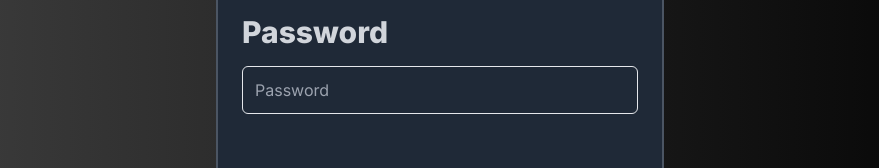
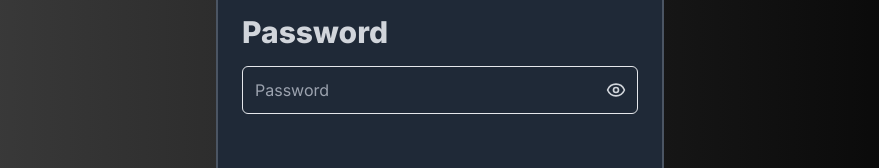
Before and after one commit to Abdulgsk/GPAcalculator-NextJs-TypeScript, a Next.js app: page /login in a window 1280 px wide. Shown: the part 328-496 px from the top of the page, without its empty margins (200-1079 px from the left). Built offline with nearby package versions, Linux system fonts and the light colour scheme; a web font is replaced by a local one.

Commit message:
final changes to upload

```diff
--- a/package.json
+++ b/package.json
@@ -9,6 +9,7 @@
     "lint": "next lint"
   },
   "dependencies": {
+    "lucide-react": "^0.453.0",
     "mongoose": "^8.7.1",
     "next": "14.2.14",
     "react": "^18",
--- a/src/app/UserName/page.tsx
+++ b/src/app/UserName/page.tsx
@@ -31,9 +31,18 @@ function UserNameContent() {
 
 export default function UserName() {
   return (
-    <div className="h-screen w-screen flex justify-center items-center">
+    <div className="h-screen w-screen flex justify-center items-center sm:p-3">
       <div className="w-full max-w-lg mx-auto border-2 border-gray-600 flex flex-col justify-center items-start p-4 md:p-8 bg-gray-800 rounded-lg">
-        <Suspense fallback={<p>Loading...</p>}>
+        <Suspense fallback={
+           <div className="flex items-center justify-center h-screen bg-gradient-to-r from-graycustom to-black">
+           <div className="flex items-center space-x-2 mt-5">
+             <div className="w-5 h-5 bg-white rounded-full animate-bounce" />
+             <div className="w-5 h-5 bg-white rounded-full animate-bounce delay-1000" />
+             <div className="w-5 h-5 bg-white rounded-full animate-bounce delay-700" />
+           </div>
+           <p className="mt-4 text-white text-2xl font-semibold px-2">Loading...</p>
+         </div>
+          }>
           <UserNameContent />
         </Suspense>
       </div>
--- a/src/app/api/login/route.ts
+++ b/src/app/api/login/route.ts
@@ -2,14 +2,18 @@ import { dbConnect } from "@/app/_lib/mongoose";
 import User from "@/app/models/user";
 import { NextResponse } from "next/server";
 
-
-export async function POST(request : Request) {
+export async function POST(request: Request) {
   try {
     const { name, password } = await request.json();
 
+
+    const trimmedName = name.trim();
+    const trimmedPassword = password.trim();
+
     await dbConnect();
 
-        const user = await User.findOne({ name });
+    const user = await User.findOne({ name: trimmedName });
+
     if (!user) {
       return NextResponse.json(
         { message: "User not found" },
@@ -17,8 +21,7 @@ export async function POST(request : Request) {
       );
     }
 
-      if(password !== user.password)
-      {
+    if (trimmedPassword !== user.password) {
       return NextResponse.json(
         { message: "Invalid password" },
         { status: 401 }
@@ -26,10 +29,9 @@ export async function POST(request : Request) {
     }
 
     return NextResponse.json(
-        { message: "Login successful" , userId: user._id},
+      { message: "Login successful", userId: user._id },
       { status: 200 }
     );
-
   } catch (error) {
     console.error("Login error:", error);
     return NextResponse.json(
--- a/src/app/api/userName/route.ts
+++ b/src/app/api/userName/route.ts
@@ -6,17 +6,21 @@ export async function POST(request: Request) {
   try {
     const { name, password } = await request.json();
 
+    // Trim spaces from name and password
+    const trimmedName = name.trim();
+    const trimmedPassword = password.trim();
 
     await dbConnect();
 
-      const existingUser = await User.findOne({ name });
+    const existingUser = await User.findOne({ name: trimmedName });
     if (existingUser) {
       return NextResponse.json(
         { message: "User already exists" },
         { status: 409 }
       );
     }
-      const newUser = await  User.create({ name, password});
+
+    const newUser = await User.create({ name: trimmedName, password: trimmedPassword });
 
     return NextResponse.json(
       { message: "User Successfully Created", userId: newUser._id },
--- a/src/app/login/page.tsx
+++ b/src/app/login/page.tsx
@@ -2,6 +2,7 @@
 import Link from "next/link";
 import { useRouter } from "next/navigation";
 import { useState } from "react";
+import { Eye, EyeOff } from "lucide-react";
 
 export default function Home() {
   const router = useRouter();
@@ -9,6 +10,7 @@ export default function Home() {
   const [name, setName] = useState<string>("");
   const [password, setPassword] = useState<string>("");
   const [loading, setLoading] = useState<string>("Login");
+  const [showPassword, setShowPassword] = useState<boolean>(false);
 
   const handleSubmit = async () => {
     if (name === "" || password === "") {
@@ -37,16 +39,22 @@ export default function Home() {
         router.push(`/UserName?name=${name}&userId=${data.userId}`);
       } catch (error) {
         console.log("Error loading User: ", error);
+      } finally {
+        setLoading("Login");
       }
     }
   };
 
-  const handleInputChange = async (event: React.ChangeEvent<HTMLInputElement>) => {
+  const handleInputChange = (event: React.ChangeEvent<HTMLInputElement>) => {
     setName(event.target.value);
   };
 
-  const handlePasswordChange = async (event: React.ChangeEvent<HTMLInputElement>) => {
+  const handlePasswordChange = (event: React.ChangeEvent<HTMLInputElement>) => {
     setPassword(event.target.value);
+  };
+
+  const togglePasswordVisibility = () => {
+    setShowPassword(!showPassword);
   };
 
   return (
@@ -58,17 +66,30 @@ export default function Home() {
             className="w-full border h-12 text-white rounded-md bg-transparent px-3 focus:outline-none focus:ring-2 focus:ring-lime-500"
             placeholder="My Name"
             type="text"
+            value={name}
             onChange={handleInputChange}
           />
         </div>
         <h2 className="text-3xl font-extrabold py-2 text-gray-300">Password</h2>
-        <div className="py-2 w-full">
+        <div className="py-2 w-full relative">
           <input
-            className="w-full border h-12 text-white rounded-md bg-transparent px-3 focus:outline-none focus:ring-2 focus:ring-lime-500"
+            className="w-full border h-12 text-white rounded-md bg-transparent px-3 pr-10 focus:outline-none focus:ring-2 focus:ring-lime-500"
             placeholder="Password"
-            type="password"
+            type={showPassword ? "text" : "password"}
+            value={password}
             onChange={handlePasswordChange}
           />
+          <button
+            type="button"
+            className="absolute inset-y-0 right-0 pr-3 flex items-center"
+            onClick={togglePasswordVisibility}
+          >
+            {showPassword ? (
+              <EyeOff className="h-5 w-5 text-gray-300" />
+            ) : (
+              <Eye className="h-5 w-5 text-gray-300" />
+            )}
+          </button>
         </div>
         <div className="flex justify-center mt-12 w-full">
           <button
@@ -79,7 +100,7 @@ export default function Home() {
           </button>
         </div>
         <p className="text-gray-100 text-center mt-4 w-full">
-          Don&apos;t have an account?
+          Don&apos;t have an account?{" "}
           <Link className="text-blue-300 hover:underline" href={'/'}>
             Register
           </Link>
--- a/src/app/page.tsx
+++ b/src/app/page.tsx
@@ -2,6 +2,7 @@
 import Link from "next/link";
 import { useRouter } from "next/navigation";
 import { useState } from "react";
+import { Eye, EyeOff } from "lucide-react";
 
 export default function Home() {
    const router = useRouter();
@@ -9,6 +10,7 @@ export default function Home() {
    const [name, setName] = useState<string>("");
    const [password, setPassword] = useState<string>("");
    const [loading, setLoading] = useState<string>("Register");
+   const [showPassword, setShowPassword] = useState<boolean>(false);
 
    const validatePassword = (password: string) => {
       const regex = /^(?=.*[A-Z])(?=.*[!@#$%^&*])[A-Za-z\d!@#$%^&*]{5,}$/;
@@ -59,6 +61,10 @@ export default function Home() {
       setPassword(event.target.value);
    };
 
+   const togglePasswordVisibility = () => {
+      setShowPassword(!showPassword);
+   };
+
    return (
       <div className="h-screen w-screen flex justify-center items-center px-4">
          <div className="p-6 w-full max-w-md border-2 border-gray-600 rounded-lg bg-gray-800 flex flex-col justify-center items-start">
@@ -72,13 +78,24 @@ export default function Home() {
                />
             </div>
             <h2 className="text-3xl font-extrabold py-2 text-gray-300">Password</h2>
-            <div className="py-2 w-full">
+            <div className="py-2 w-full relative">
                <input
-                  className="w-full border h-12 text-white rounded-md bg-transparent px-3 focus:outline-none focus:ring-2 focus:ring-lime-500"
+                  className="w-full border h-12 text-white rounded-md bg-transparent px-3 pr-10 focus:outline-none focus:ring-2 focus:ring-lime-500"
                   placeholder="Password"
-                  type="password"
+                  type={showPassword ? "text" : "password"}
                   onChange={handlePasswordChange}
                />
+               <button
+                  type="button"
+                  className="absolute inset-y-0 right-0 pr-3 flex items-center"
+                  onClick={togglePasswordVisibility}
+               >
+                  {showPassword ? (
+                     <EyeOff className="h-5 w-5 text-gray-300" />
+                  ) : (
+                     <Eye className="h-5 w-5 text-gray-300" />
+                  )}
+               </button>
             </div>
             <div className="flex justify-center mt-12 w-full">
                <button
```
Also changed, not shown: 1 other file (tests, documents, lock files or other folders). Lines whose indentation alone changed are shown as unchanged.
